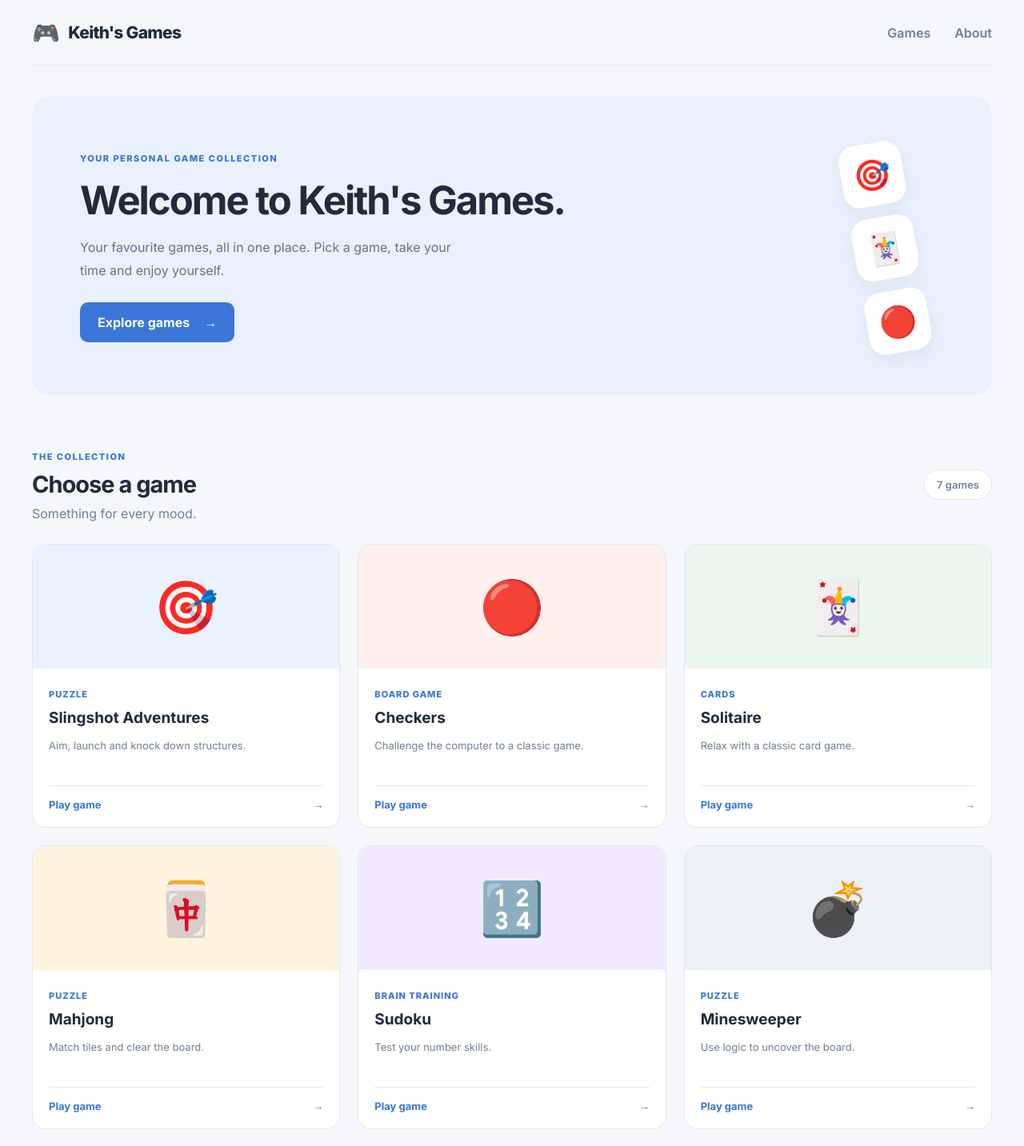
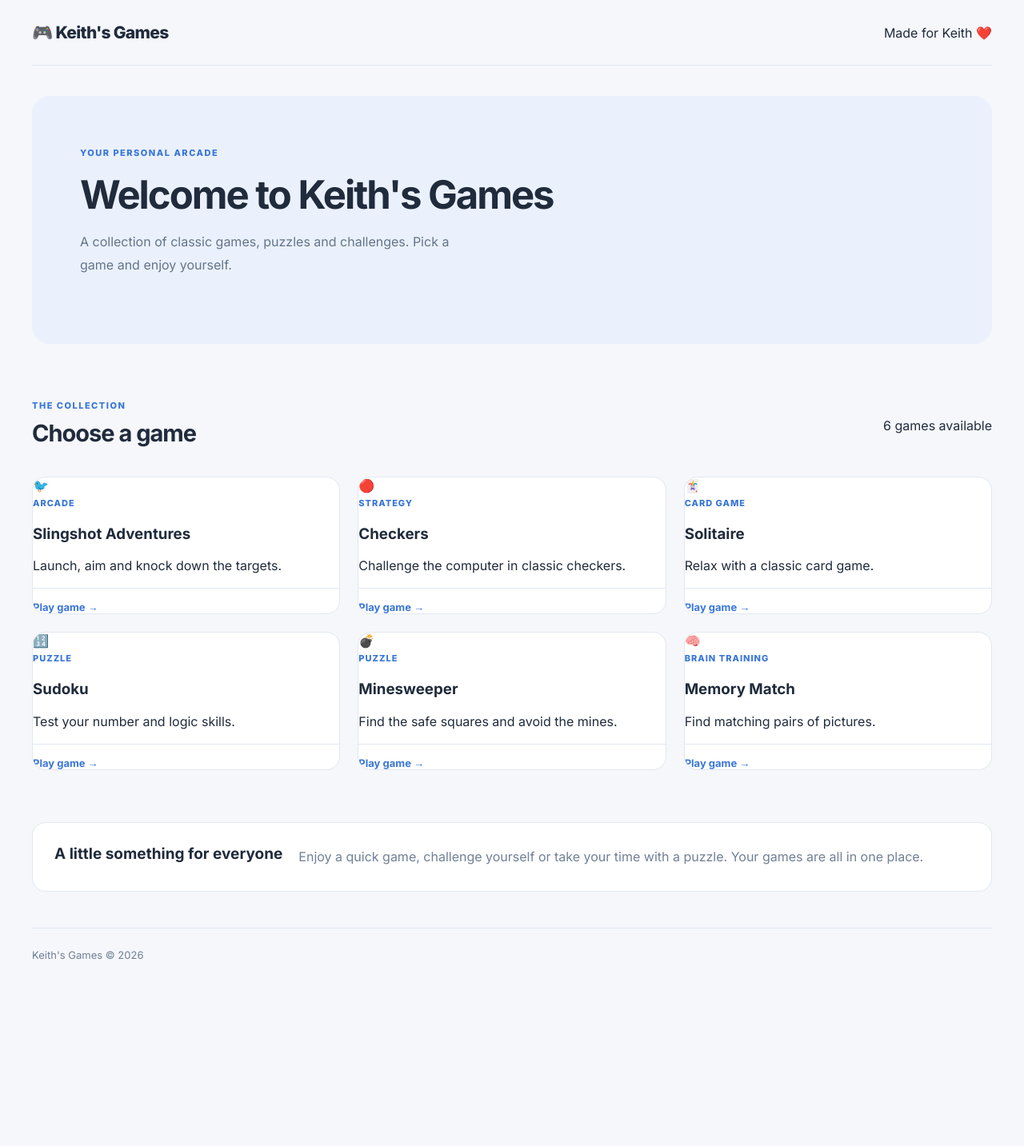
Before and after one commit to Will-source-del/keith-s-games, a Next.js app: page / in a window 1280 px wide. Shown: the top 1433 px of the page at 80% size. After the commit the page ends 1227 px from the top, so only its background shows below. Built offline with nearby package versions, Linux system fonts and the light colour scheme.

Commit message:
Update page.tsx

```diff
--- a/app/page.tsx
+++ b/app/page.tsx
@@ -3,59 +3,45 @@ import Link from "next/link";
 const games = [
   {
     name: "Slingshot Adventures",
-    description: "Aim, launch and knock down structures.",
-    icon: "🎯",
-    category: "Puzzle",
-    href: "/games/slingshot",
-    color: "#eaf2ff"
+    description: "Launch, aim and knock down the targets.",
+    icon: "🐦",
+    category: "ARCADE",
+    href: "/games/slingshot"
   },
   {
     name: "Checkers",
-    description: "Challenge the computer to a classic game.",
+    description: "Challenge the computer in classic checkers.",
     icon: "🔴",
-    category: "Board game",
-    href: "/games/checkers",
-    color: "#fff0ed"
+    category: "STRATEGY",
+    href: "/games/checkers"
   },
   {
     name: "Solitaire",
     description: "Relax with a classic card game.",
     icon: "🃏",
-    category: "Cards",
-    href: "/games/solitaire",
-    color: "#e9f7ef"
-  },
-  {
-    name: "Mahjong",
-    description: "Match tiles and clear the board.",
-    icon: "🀄",
-    category: "Puzzle",
-    href: "/games/mahjong",
-    color: "#fff5df"
+    category: "CARD GAME",
+    href: "/games/solitaire"
   },
   {
     name: "Sudoku",
-    description: "Test your number skills.",
+    description: "Test your number and logic skills.",
     icon: "🔢",
-    category: "Brain training",
-    href: "/games/sudoku",
-    color: "#f1eaff"
+    category: "PUZZLE",
+    href: "/games/sudoku"
   },
   {
     name: "Minesweeper",
-    description: "Use logic to uncover the board.",
+    description: "Find the safe squares and avoid the mines.",
     icon: "💣",
-    category: "Puzzle",
-    href: "/games/minesweeper",
-    color: "#edf1f5"
+    category: "PUZZLE",
+    href: "/games/minesweeper"
   },
   {
     name: "Memory Match",
-    description: "Find all the matching pairs.",
+    description: "Find matching pairs of pictures.",
     icon: "🧠",
-    category: "Brain training",
-    href: "/games/memory",
-    color: "#ffeafa"
+    category: "BRAIN TRAINING",
+    href: "/games/memory"
   }
 ];
 
@@ -64,91 +50,58 @@ export default function HomePage() {
     <main className="home">
       <header className="topbar">
         <Link href="/" className="brand">
-          <span className="brand-icon">🎮</span>
-          Keith's Games
+          🎮 Keith's Games
         </Link>
-
-        <nav>
-          <Link href="#games">Games</Link>
-          <Link href="#about">About</Link>
-        </nav>
+        <span>Made for Keith ❤️</span>
       </header>
 
       <section className="welcome">
-        <div className="welcome-content">
-          <span className="eyebrow">YOUR PERSONAL GAME COLLECTION</span>
-          <h1>Welcome to Keith's Games.</h1>
+        <div>
+          <span className="eyebrow">YOUR PERSONAL ARCADE</span>
+          <h1>Welcome to Keith's Games</h1>
           <p>
-            Your favourite games, all in one place.
-            Pick a game, take your time and enjoy yourself.
+            A collection of classic games, puzzles and challenges.
+            Pick a game and enjoy yourself.
           </p>
-
-          <Link href="#games" className="primary-button">
-            Explore games <span>→</span>
-          </Link>
-        </div>
-
-        <div className="welcome-decoration" aria-hidden="true">
-          <span>🎯</span>
-          <span>🃏</span>
-          <span>🔴</span>
         </div>
       </section>
 
-      <section className="games-section" id="games">
+      <section className="games-section">
         <div className="section-heading">
           <div>
             <span className="eyebrow">THE COLLECTION</span>
             <h2>Choose a game</h2>
-            <p>Something for every mood.</p>
           </div>
-          <span className="game-count">{games.length} games</span>
+          <span>{games.length} games available</span>
         </div>
 
         <div className="games-grid">
-          {games.map((game) => (
+          {games.map(game => (
             <Link
               href={game.href}
               className="game-card"
               key={game.name}
             >
-              <div
-                className="game-image"
-                style={{ backgroundColor: game.color }}
-              >
-                <span>{game.icon}</span>
-              </div>
-
-              <div className="game-info">
-                <span className="game-category">
-                  {game.category}
-                </span>
-                <h3>{game.name}</h3>
-                <p>{game.description}</p>
-
-                <div className="play-link">
-                  Play game <span>→</span>
-                </div>
-              </div>
+              <div className="game-icon">{game.icon}</div>
+              <span className="game-category">{game.category}</span>
+              <h3>{game.name}</h3>
+              <p>{game.description}</p>
+              <span className="play-link">Play game →</span>
             </Link>
           ))}
         </div>
       </section>
 
-      <section className="about-section" id="about">
-        <span>❤️</span>
-        <div>
-          <h2>Made for Keith.</h2>
-          <p>
-            A personal collection of games to enjoy whenever
-            you fancy a game.
-          </p>
-        </div>
+      <section className="about-section">
+        <h2>A little something for everyone</h2>
+        <p>
+          Enjoy a quick game, challenge yourself or take your time
+          with a puzzle. Your games are all in one place.
+        </p>
       </section>
 
       <footer>
-        <span>Keith's Games</span>
-        <span>Made with care ❤️</span>
+        Keith's Games © 2026
       </footer>
     </main>
   );
```
